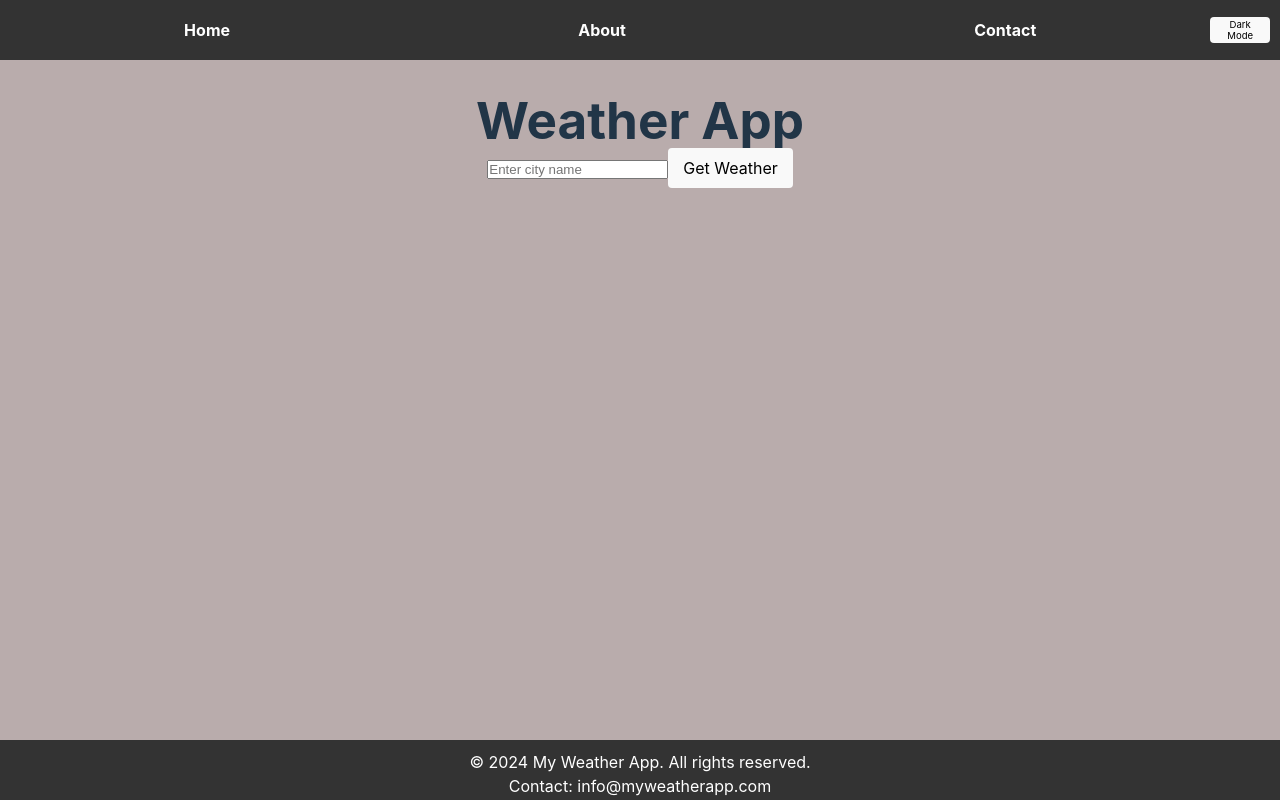
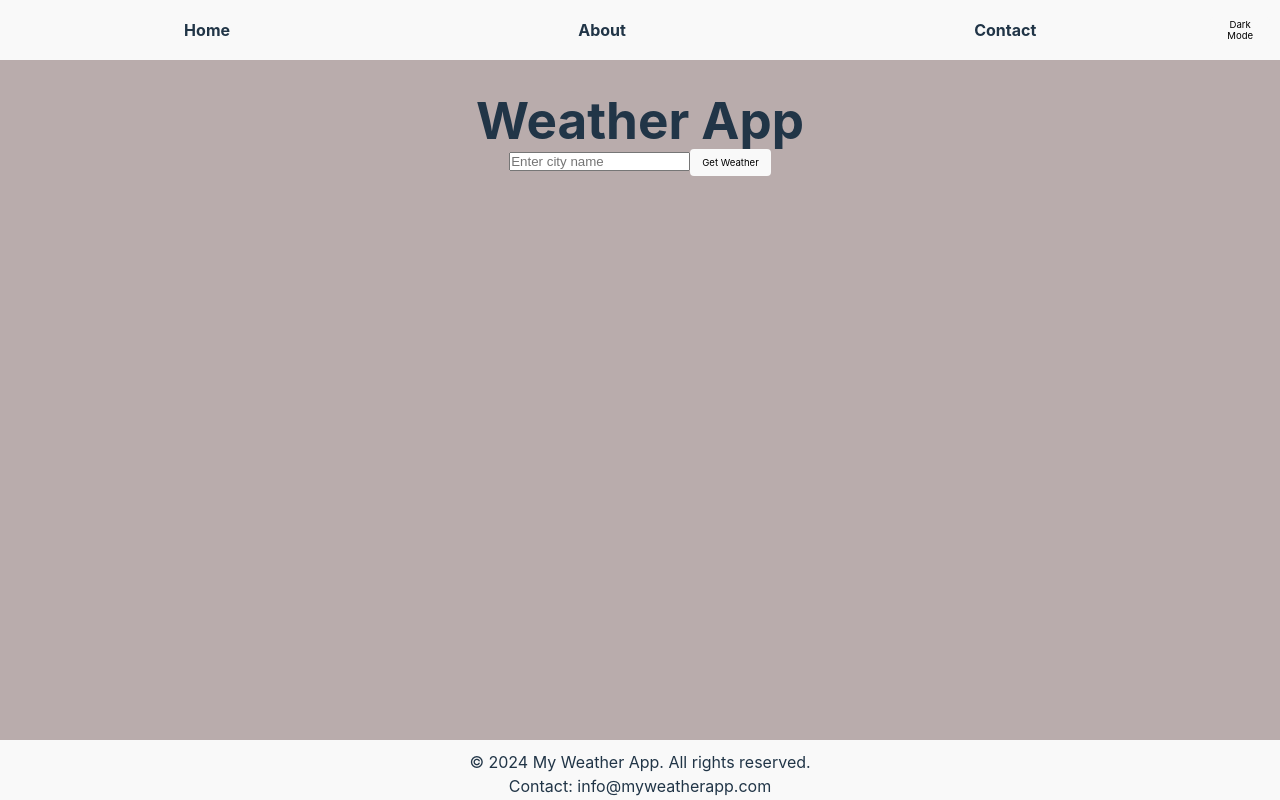
Before and after one commit to danielriosg/weather-react, a React (Vite) app: page / in a window 1280 px wide. Built offline with nearby package versions, Linux system fonts and the light colour scheme; no server answers.

Commit message:
Remove conflicting CSS classes to fix dar/light mode issues

```diff
--- a/src/index.css
+++ b/src/index.css
@@ -11,26 +11,50 @@
   text-rendering: optimizeLegibility;
   -webkit-font-smoothing: antialiased;
   -moz-osx-font-smoothing: grayscale;
+
+  --header-background-color: #333;
+  --footer-background-color: #333;
+  --header-font-color: #fff;
+  --footer-font-color: #fff;
+  --header-link-color: #fff; /* Navbar link color for dark mode */
+  --header-link-hover-color: #535bf2; /* Hover color for dark mode */
 }
+
 
 :root.light-mode {
   color: #213547;
   background-color: #b9acac;
+  --header-background-color: #f9f9f9;
+  --footer-background-color: #f9f9f9;
+  --header-font-color: #213547;
+  --footer-font-color: #213547;
+  --header-link-color: #213547; /* Navbar link color for light mode */
+  --header-link-hover-color: #747bff; /* Hover color for light mode */
 }
+
+
+
 
 :root.dark-mode {
   color: rgba(255, 255, 255, 0.87);
   background-color: #242424;
+
+  --header-background-color: #333;
+  --footer-background-color: #333;
+  --header-font-color: #fff;
+  --footer-font-color: #fff;
+  --header-link-color: #fff; /* Navbar link color for dark mode */
+  --header-link-hover-color: #535bf2; /* Hover color for dark mode */
 }
+
+
 
 a {
   font-weight: 500;
-  color: #646cff;
+
   text-decoration: inherit;
 }
-a:hover {
-  color: #535bf2;
-}
+
 
 * {
   box-sizing: border-box;
@@ -80,10 +104,20 @@ box-sizing: border-box;
   left: 0;
   width: 100%;
   height: 60px;
-  background-color: #333;
-  color: #fff;
+
+  background-color: var(--header-background-color);
+  color: var(--header-font-color);
   padding: 10px;
 }
+.app-container header a {
+  color: var(--header-link-color); /* Use variable for navbar link color */
+  text-decoration: none;
+}
+
+.app-container header a:hover {
+  color: var(--header-link-hover-color); /* Use variable for navbar link hover color */
+}
+
 
 .app-container footer {
   position: fixed;
@@ -91,12 +125,19 @@ box-sizing: border-box;
   left: 0;
   width: 100%;
   height: 60px;
-  background-color: #333;
-  color: #fff;
+  background-color: var(--footer-background-color);
+  color: var(--footer-font-color);
   padding: 10px;
 }
 
+a {
+  font-weight: 500;
+  text-decoration: inherit;
+}
 
+a:hover {
+  color: var(--header-link-hover-color);
+}
 
 h1 {
   font-size: 3.2em;
@@ -127,7 +168,8 @@ button:hover {
 }
 
 .get-weather-btn {
-
+  font-size: 0.6em; /* Smaller font size */
+  padding: 8px 12px; /* Smaller padding */
 
 }
 
--- a/src/styles/components/Footer.css
+++ b/src/styles/components/Footer.css
@@ -1,6 +1,5 @@
 .footer {
   background-color: #242424; /* Dark background */
-  color: #ffffff; /* White text color */
   text-align: center; /* Center the text */
   padding: 1rem 0; /* Padding around the footer */
   position: fixed; /* Stick the footer to the bottom */
--- a/src/styles/components/Header.css
+++ b/src/styles/components/Header.css
@@ -1,5 +1,4 @@
 .header {
-  background-color: #007bff;
   padding: 0 20px;
   display: flex;
   align-items: center;
@@ -13,13 +12,10 @@
 }
 
 .nav-link {
-  color: #fff;
   font-weight: bold;
 }
 
-.nav-link:hover {
-  color: #ffcc00;
-}
+
 .header .dark-mode-toggle {
   font-size: 0.8em; /* Adjust font size */
   padding: 5px 10px; /* Adjust padding */
```
